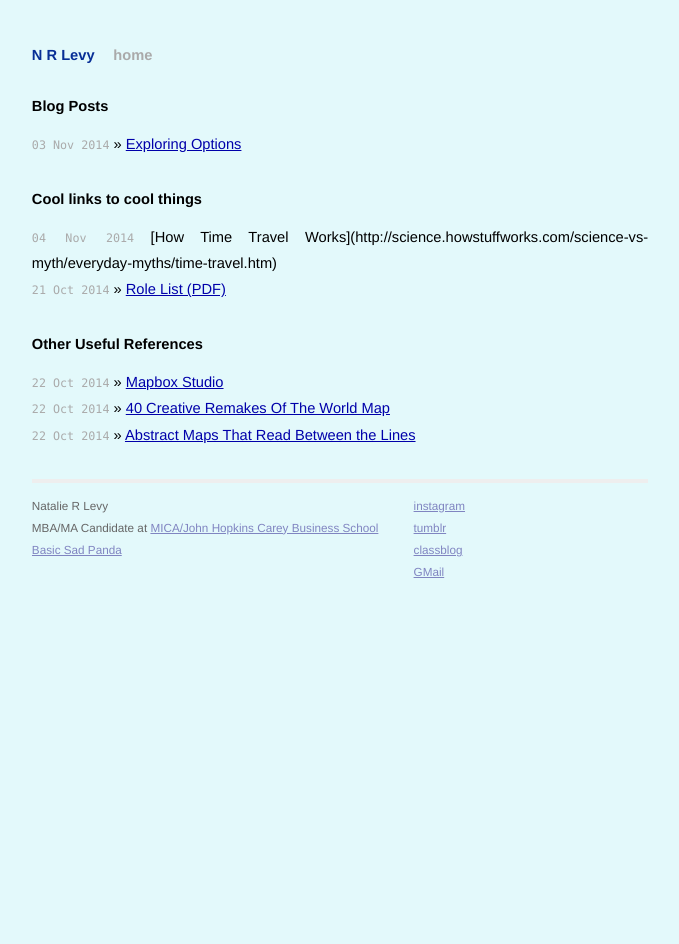
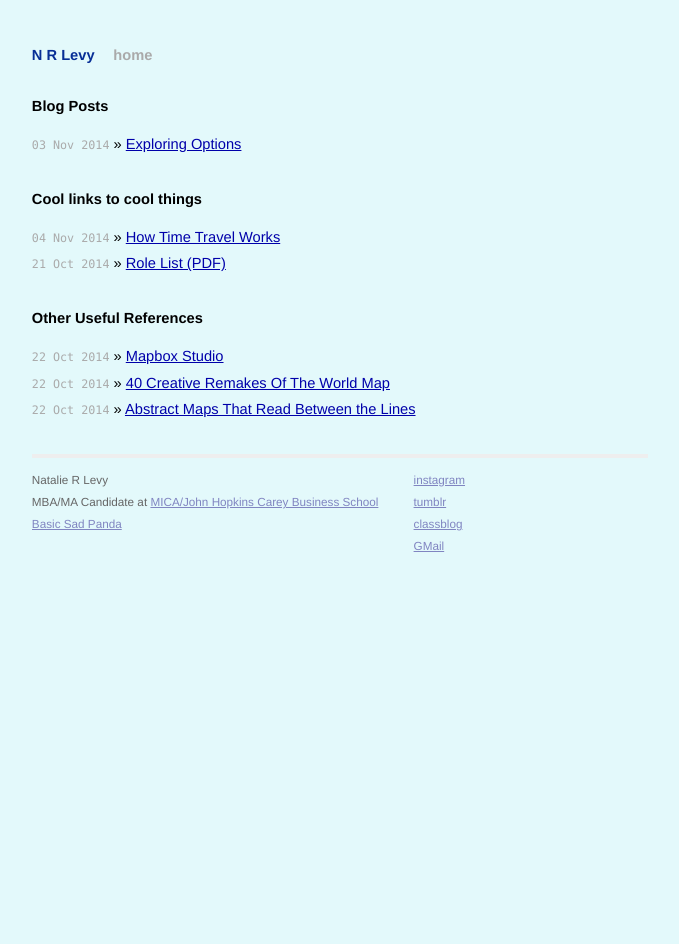
Before and after one commit to nrlevy/clog, a Jekyll site: the page built from index.html, in a window 1280 px wide. Shown: the whole page, without its empty margins (300-979 px from the left). Built offline with Jekyll 4.4.1, drawn with Linux system fonts in a browser that asks for light colours; Markdown is read by kramdown in place of the engine named in the settings.

Commit message:
changing link set up

```diff
--- a/index.html
+++ b/index.html
@@ -13,7 +13,7 @@ title: N R Levy
 
   <h1>Cool links to cool things</h1>
   <ul class="posts">
-    <li><span>04 Nov 2014</span> [How Time Travel Works](http://science.howstuffworks.com/science-vs-myth/everyday-myths/time-travel.htm)
+    <li><span>04 Nov 2014</span> &raquo; <a href="http://science.howstuffworks.com/science-vs-myth/everyday-myths/time-travel.htm">How Time Travel Works</a></li>
     <li><span>21 Oct 2014</span> &raquo; <a href="{{ site.url }}/clog/pdfs/01_RoleList.pdf">Role List (PDF)</a></li>
   </ul>
 
```
